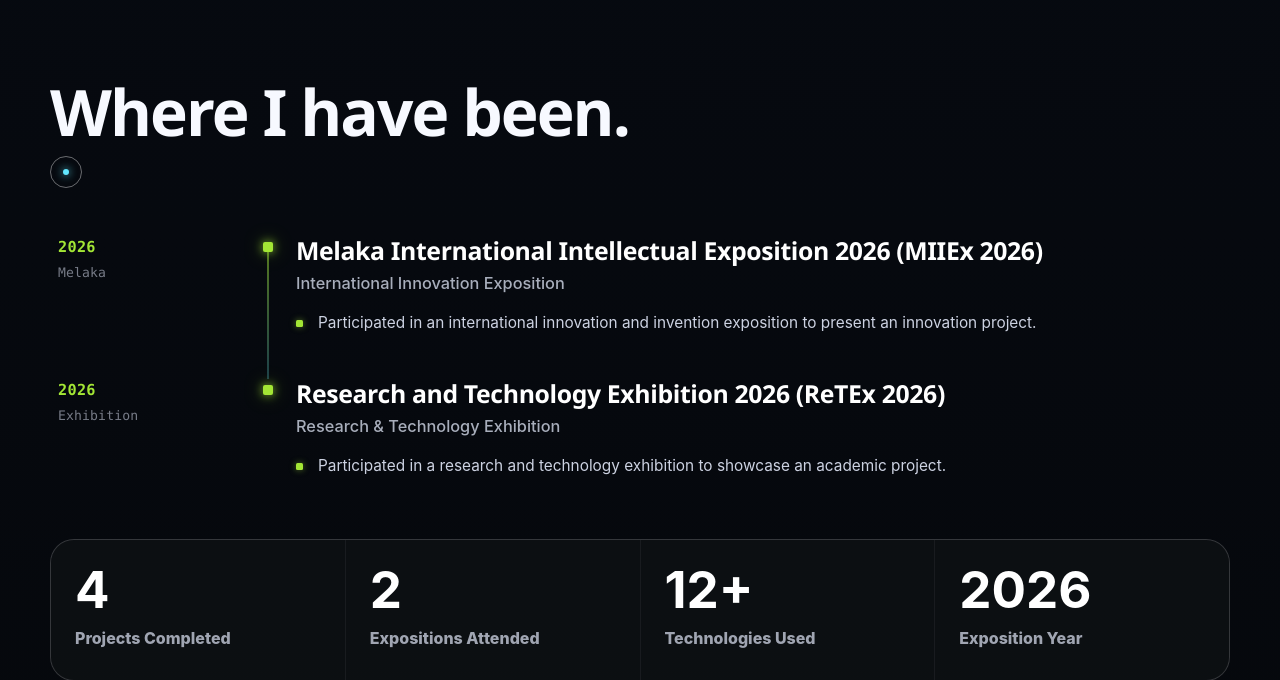
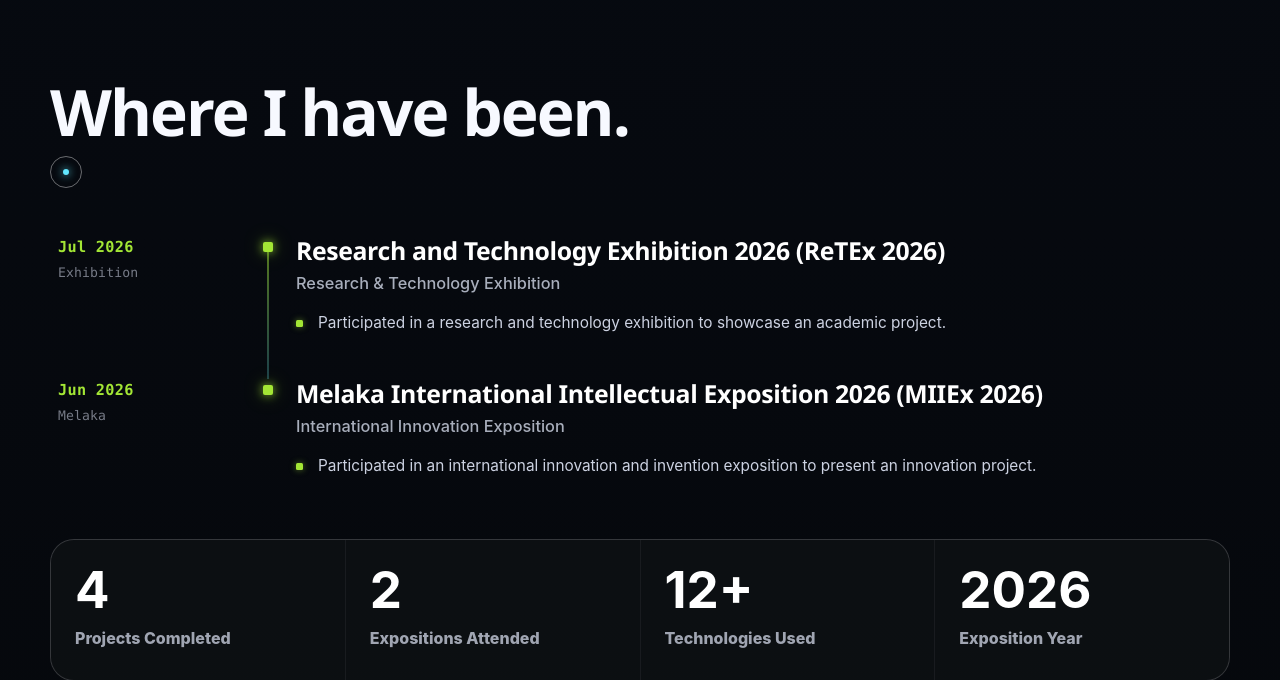
Before and after one commit to Derrick0318/portfolio, a Flask app: page / in a window 1280 px wide. Shown: the part 4533-5213 px from the top of the page. Run offline with Flask 3, Linux system fonts and the light colour scheme.

Commit message:
Update MIIEx to Jun 2026 and ReTEx to Jul 2026 in timeline

```diff
--- a/templates/portfolio/_experience.html
+++ b/templates/portfolio/_experience.html
@@ -7,13 +7,31 @@
       </div>
     </div>
 
-    <!-- Timeline matching the "Where I have been." design layout with user's competitions -->
+    <!-- Timeline matching the "Where I have been." design layout -->
     <div class="where-timeline" aria-label="Where I have been experience timeline">
+
+      <!-- ReTEx 2026 -->
+      <article class="where-item reveal-on-scroll">
+        <div class="where-meta">
+          <span class="where-date">Jul 2026</span>
+          <span class="where-location">Exhibition</span>
+        </div>
+        <div class="where-axis">
+          <span class="where-dot"></span>
+        </div>
+        <div class="where-card">
+          <h3 class="where-title">Research and Technology Exhibition 2026 (ReTEx 2026)</h3>
+          <p class="where-subtitle">Research & Technology Exhibition</p>
+          <ul class="where-bullets">
+            <li>Participated in a research and technology exhibition to showcase an academic project.</li>
+          </ul>
+        </div>
+      </article>
 
       <!-- MIIEx 2026 -->
       <article class="where-item reveal-on-scroll">
         <div class="where-meta">
-          <span class="where-date">2026</span>
+          <span class="where-date">Jun 2026</span>
           <span class="where-location">Melaka</span>
         </div>
         <div class="where-axis">
@@ -24,24 +42,6 @@
           <p class="where-subtitle">International Innovation Exposition</p>
           <ul class="where-bullets">
             <li>Participated in an international innovation and invention exposition to present an innovation project.</li>
-          </ul>
-        </div>
-      </article>
-
-      <!-- ReTEx 2026 -->
-      <article class="where-item reveal-on-scroll">
-        <div class="where-meta">
-          <span class="where-date">2026</span>
-          <span class="where-location">Exhibition</span>
-        </div>
-        <div class="where-axis">
-          <span class="where-dot"></span>
-        </div>
-        <div class="where-card">
-          <h3 class="where-title">Research and Technology Exhibition 2026 (ReTEx 2026)</h3>
-          <p class="where-subtitle">Research & Technology Exhibition</p>
-          <ul class="where-bullets">
-            <li>Participated in a research and technology exhibition to showcase an academic project.</li>
           </ul>
         </div>
       </article>
```
